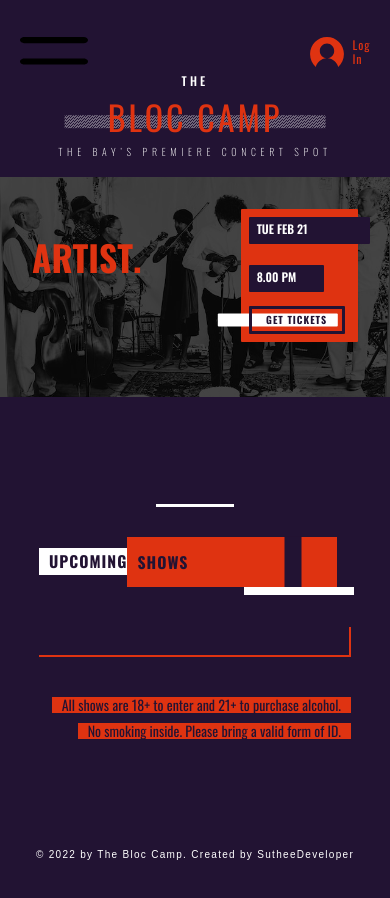
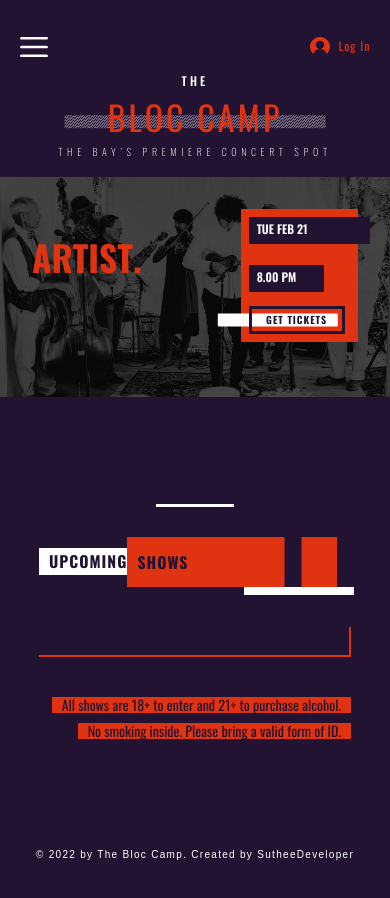
Before and after one commit to SutheeDev/The-Bloc-Camp, a React (Create React App) app in the folder client/: page / in a window 390 px wide. Shown: the top 898 px of the page. Built offline with nearby package versions, Linux system fonts and the light colour scheme.

Commit message:
fix hamburger-menu and login icon size and  appearance

```diff
--- a/client/src/components/Navbar.js
+++ b/client/src/components/Navbar.js
@@ -5,7 +5,7 @@ import styled from "styled-components";
 
 const Navbar = () => {
   return (
-    <Wrapper class="navigation">
+    <Wrapper class="navigation open-nav">
       <div class="container">
         <div>
           <nav>
@@ -78,9 +78,10 @@ const Wrapper = styled.section`
     font-weight: 400;
     cursor: pointer;
   }
-  .links li svg {
+  .hamburger-open,
+  .hamburger-close {
     margin-bottom: 100px;
-    fill: #df3311;
+    fill: var(--reddish);
   }
   .logIn {
     display: flex;
@@ -143,7 +144,8 @@ const Wrapper = styled.section`
       align-items: center;
       padding: 8px 0 10px 0;
     }
-    .links li {
+    .link,
+    .hamburger {
       margin-right: 40px;
       font-size: 14px;
       display: flex;
@@ -153,7 +155,7 @@ const Wrapper = styled.section`
     .links li:first-child {
       margin-right: 0;
     }
-    .links li svg {
+    .links li img {
       display: none;
     }
     .link {
--- a/client/src/index.css
+++ b/client/src/index.css
@@ -60,6 +60,3 @@ ul,
 li {
   list-style: none;
 }
-img {
-  width: 100%;
-}
```
Also changed, not shown: client/src/assets/svg/close-hamburger.svg, client/src/assets/svg/hamburger.svg.
